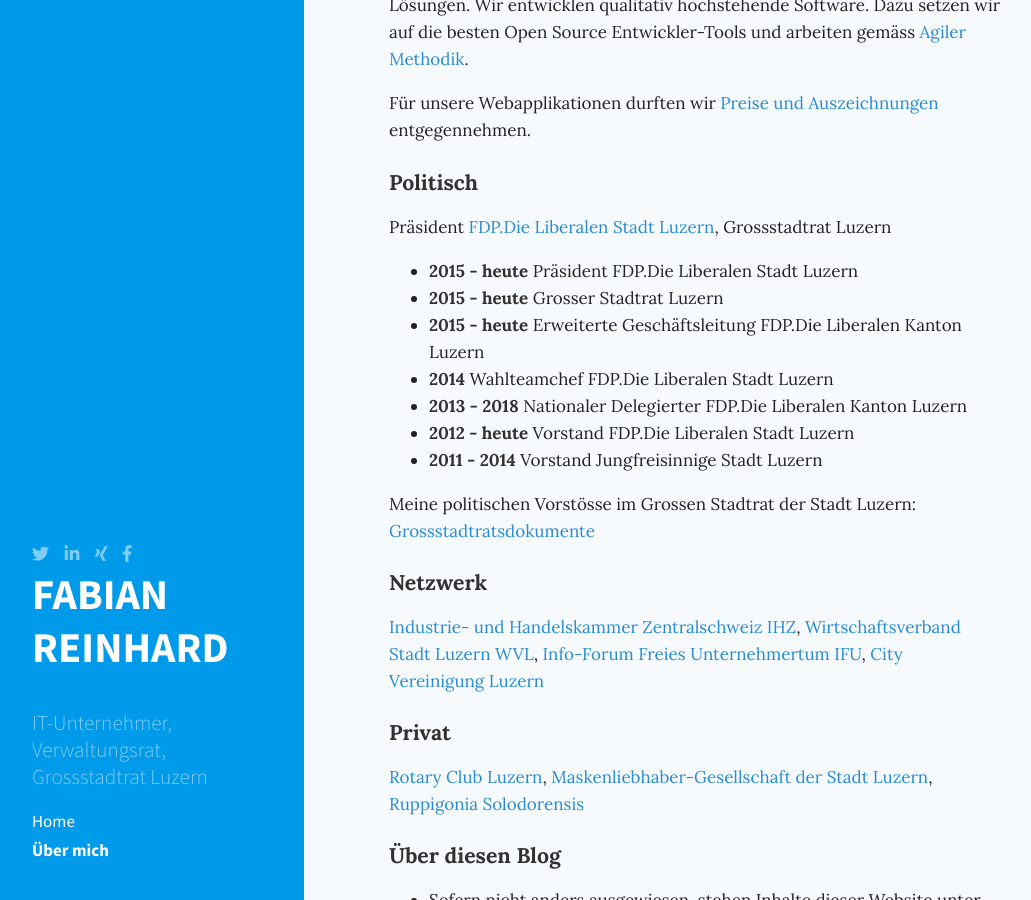
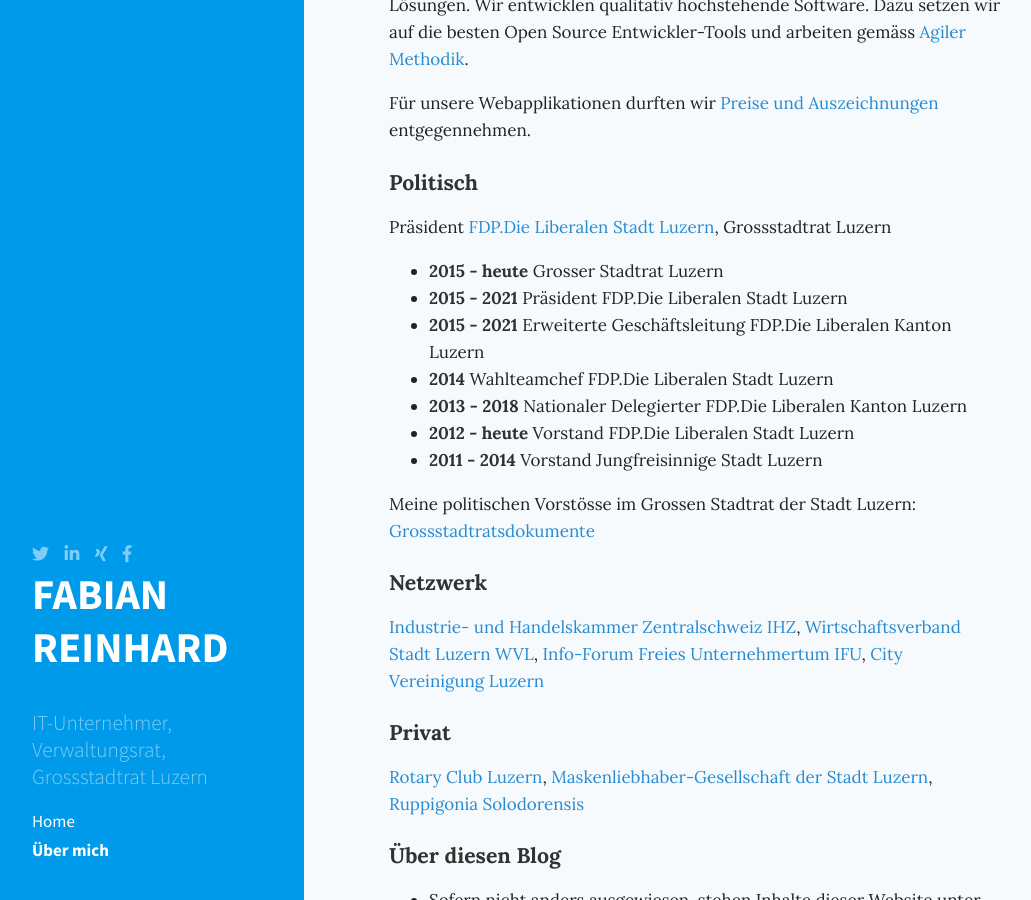
Before and after one commit to freinhard/freinhard.github.io, a Jekyll site: the page built from about.md, in a window 1280 px wide and 900 px high, scrolled down 1841 px. Shown: the whole window, without its empty margins (2-1033 px from the left). Built offline with Jekyll 4.4.1, drawn with Linux system fonts in a browser that asks for light colours; nearby versions of some CDN libraries; comment, search, counter and statistics services are not loaded.

Commit message:
Updates mandates

```diff
--- a/about.md
+++ b/about.md
@@ -40,9 +40,9 @@
 ### Politisch
 Präsident [FDP.Die Liberalen Stadt Luzern](http://www.fdp-stadtluzern.ch), Grossstadtrat Luzern
 
-- **2015 - heute** Präsident FDP.Die Liberalen Stadt Luzern
 - **2015 - heute** Grosser Stadtrat Luzern
-- **2015 - heute** Erweiterte Geschäftsleitung FDP.Die Liberalen Kanton Luzern
+- **2015 - 2021** Präsident FDP.Die Liberalen Stadt Luzern
+- **2015 - 2021** Erweiterte Geschäftsleitung FDP.Die Liberalen Kanton Luzern
 - **2014** Wahlteamchef FDP.Die Liberalen Stadt Luzern
 - **2013 - 2018** Nationaler Delegierter FDP.Die Liberalen Kanton Luzern
 - **2012 - heute** Vorstand FDP.Die Liberalen Stadt Luzern
```
